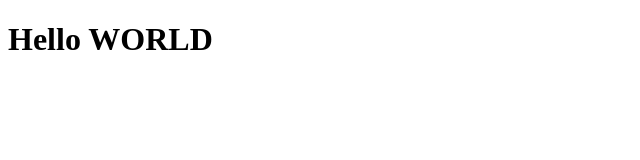
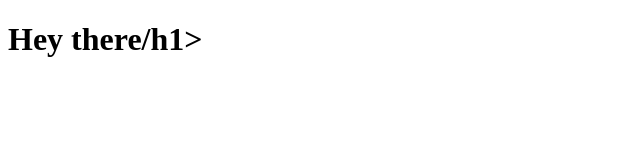
Before and after one commit to daryl-cecile/test-test-test, a plain HTML site: page index.html in a window 1280 px wide. Shown: the whole page, without its empty margins (0-640 px from the left). Drawn offline with Linux system fonts and the light colour scheme.

Commit message:
changed greetings

```diff
--- a/index.html
+++ b/index.html
@@ -7,6 +7,6 @@
     <title>Document</title>
 </head>
 <body>
-    <h1>Hello WORLD</h1>
+    <h1>Hey there/h1>
 </body>
 </html>
```
